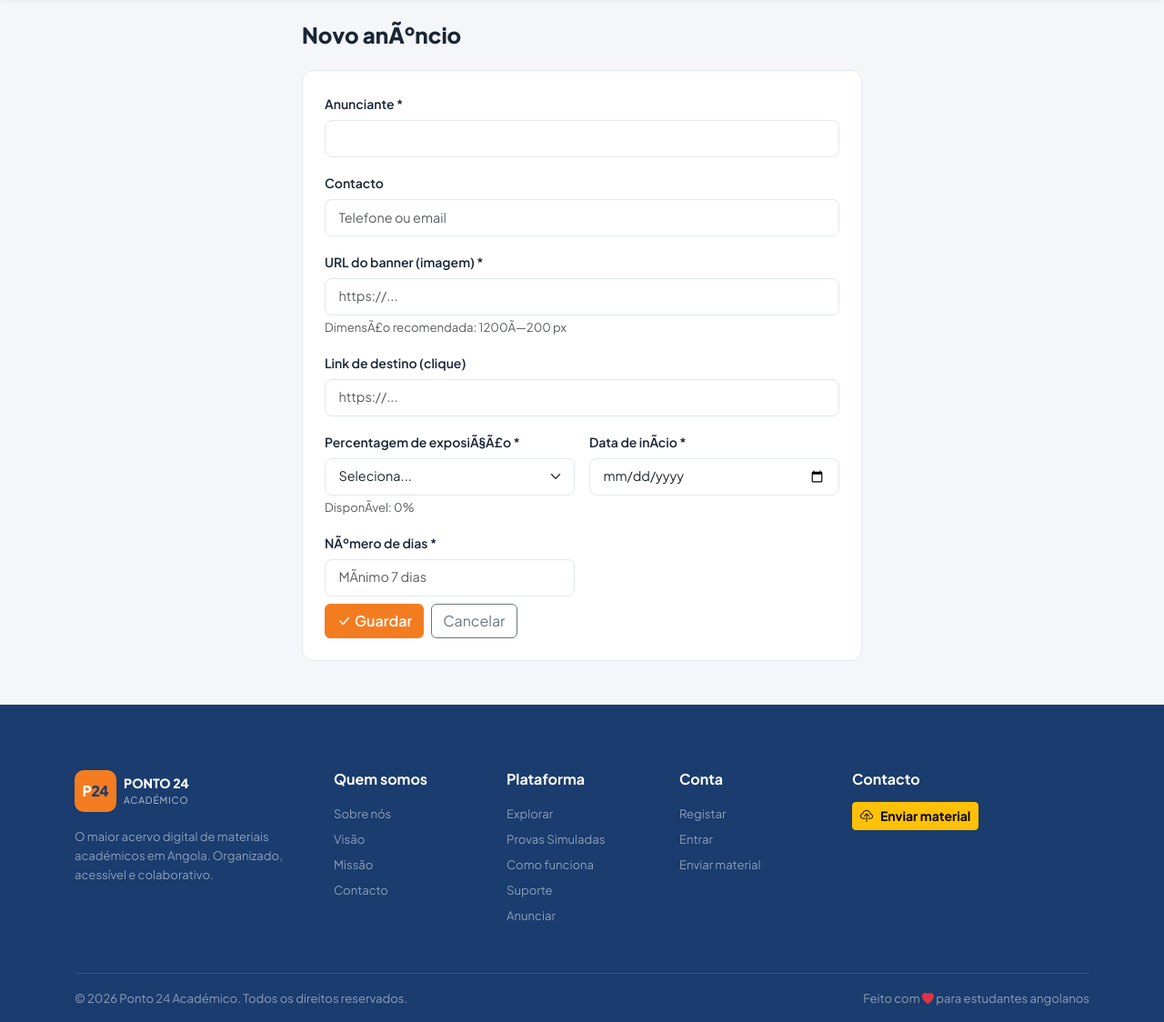
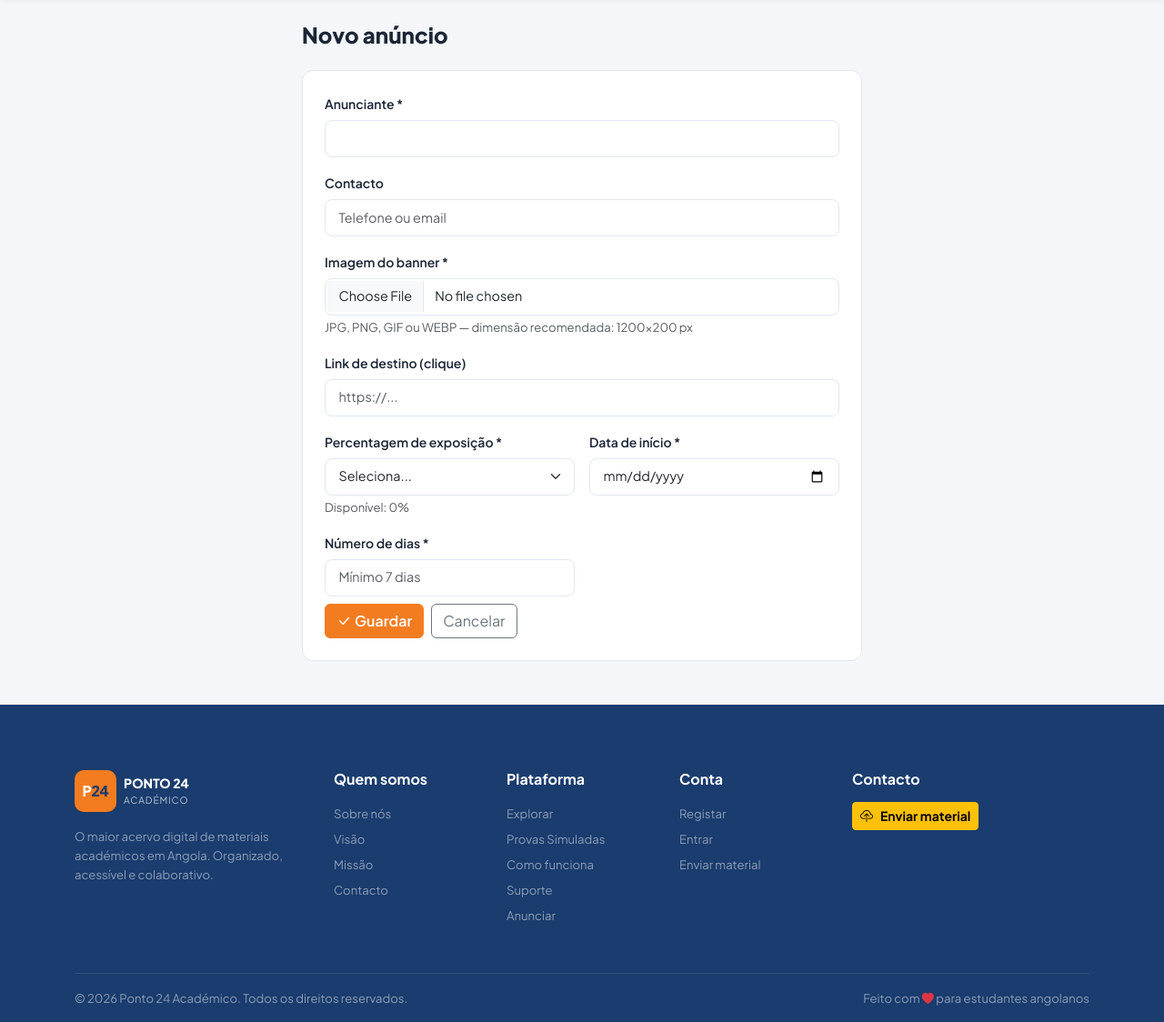
Before and after one commit to Erick0011/Ponto24academico, a Python web app: template app/templates/admin/anuncio_form.html in a window 1280 px wide. Shown: the part 76-1200 px from the top of the page at 91% size. Run offline with Jinja, Linux system fonts and the light colour scheme; the template is opened without the code that fills it, so the values that code supplies are empty; some libraries are stand-ins or nearby versions.

Commit message:
feat: upload de imagem de banner directo para R2 (ou local)
Admin pode fazer upload do ficheiro em vez de colar URL externo.
Imagem guardada em R2 sob anuncios/{uuid}.ext, presigned URL gerado
por pedido. Eliminar anuncio apaga também a imagem do R2.

```diff
--- a/app/models/anuncio.py
+++ b/app/models/anuncio.py
@@ -8,7 +8,8 @@ class Anuncio(db.Model):
     id           = db.Column(db.Integer, primary_key=True)
     anunciante   = db.Column(db.String(120), nullable=False)
     contacto     = db.Column(db.String(120), default="")
-    banner_url   = db.Column(db.String(500), nullable=False)   # URL da imagem
+    banner_url   = db.Column(db.String(500), default="")       # URL externo (fallback)
+    banner_key   = db.Column(db.String(500), default="")       # chave R2 ou path local
     link_destino = db.Column(db.String(500), default="")       # URL de clique
     percentagem  = db.Column(db.Float, nullable=False)         # 10 / 25 / 50
     data_inicio  = db.Column(db.Date, nullable=False)
--- a/app/templates/admin/anuncio_form.html
+++ b/app/templates/admin/anuncio_form.html
@@ -1,13 +1,13 @@
 {% extends "admin/base_admin.html" %}
-{% block title %}{{ 'Editar' if anuncio else 'Novo' }} AnÃºncio â€” Admin{% endblock %}
+{% block title %}{{ 'Editar' if anuncio else 'Novo' }} Anúncio — Admin{% endblock %}
 {% block meta_robots %}noindex, nofollow{% endblock %}
 
 {% block content %}
 <div class="container py-4" style="max-width:640px">
-  <h4 class="fw-800 mb-4">{{ 'Editar anÃºncio' if anuncio else 'Novo anÃºncio' }}</h4>
+  <h4 class="fw-800 mb-4">{{ 'Editar anúncio' if anuncio else 'Novo anúncio' }}</h4>
 
   <div class="p24-card">
-    <form method="post">
+    <form method="post" enctype="multipart/form-data">
       <input type="hidden" name="csrf_token" value="{{ csrf_token() }}">
       <div class="row g-3">
 
@@ -23,12 +23,36 @@
                  value="{{ anuncio.contacto if anuncio else '' }}">
         </div>
 
+        <!-- Banner image -->
         <div class="col-12">
-          <label class="form-label fw-600">URL do banner (imagem) *</label>
-          <input type="url" name="banner_url" class="form-control" placeholder="https://..."
-                 value="{{ anuncio.banner_url if anuncio else '' }}" required>
-          <small class="text-muted">DimensÃ£o recomendada: 1200Ã—200 px</small>
+          <label class="form-label fw-600">Imagem do banner *</label>
+
+          {% if anuncio and (anuncio.banner_key or anuncio.banner_url) %}
+          <div class="mb-2 p-2 border rounded-2 text-center bg-light">
+            <small class="text-muted d-block mb-1">Banner actual</small>
+            <img src="{{ anuncio.banner_url or '' }}" alt="Banner actual"
+                 style="max-height:80px;max-width:100%;object-fit:contain;"
+                 onerror="this.style.display='none'">
+            {% if anuncio.banner_key %}
+            <small class="text-muted d-block mt-1" style="word-break:break-all">{{ anuncio.banner_key }}</small>
+            {% endif %}
+          </div>
+          <label class="form-label small text-muted">Novo ficheiro (substitui o actual)</label>
+          {% endif %}
+
+          <input type="file" name="banner_file" class="form-control"
+                 accept="image/jpeg,image/png,image/gif,image/webp"
+                 {{ 'required' if not anuncio else '' }}>
+          <small class="text-muted">JPG, PNG, GIF ou WEBP — dimensão recomendada: 1200×200 px</small>
         </div>
+
+        {% if anuncio %}
+        <div class="col-12">
+          <label class="form-label fw-600 small text-muted">Ou URL externo (deixa vazio para manter imagem actual)</label>
+          <input type="url" name="banner_url" class="form-control form-control-sm" placeholder="https://..."
+                 value="">
+        </div>
+        {% endif %}
 
         <div class="col-12">
           <label class="form-label fw-600">Link de destino (clique)</label>
@@ -37,29 +61,29 @@
         </div>
 
         <div class="col-md-6">
-          <label class="form-label fw-600">Percentagem de exposiÃ§Ã£o *</label>
+          <label class="form-label fw-600">Percentagem de exposição *</label>
           <select name="percentagem" class="form-select" required>
             <option value="">Seleciona...</option>
             {% for p in [10, 25, 50] %}
             <option value="{{ p }}"
               {% if anuncio and anuncio.percentagem == p %}selected{% endif %}
               {% if p > disponivel and not anuncio %}disabled{% endif %}>
-              {{ p }}%{% if p > disponivel and not anuncio %} (indisponÃ­vel){% endif %}
+              {{ p }}%{% if p > disponivel and not anuncio %} (indisponível){% endif %}
             </option>
             {% endfor %}
           </select>
-          <small class="text-muted">DisponÃ­vel: {{ disponivel | int }}%</small>
+          <small class="text-muted">Disponível: {{ disponivel | int }}%</small>
         </div>
 
         <div class="col-md-6">
-          <label class="form-label fw-600">Data de inÃ­cio *</label>
+          <label class="form-label fw-600">Data de início *</label>
           <input type="date" name="data_inicio" class="form-control"
                  value="{{ anuncio.data_inicio.isoformat() if anuncio else '' }}" required>
         </div>
 
         <div class="col-md-6">
-          <label class="form-label fw-600">NÃºmero de dias *</label>
-          <input type="number" name="dias" class="form-control" min="7" placeholder="MÃ­nimo 7 dias"
+          <label class="form-label fw-600">Número de dias *</label>
+          <input type="number" name="dias" class="form-control" min="7" placeholder="Mínimo 7 dias"
                  value="{{ (anuncio.data_fim - anuncio.data_inicio).days if anuncio else '' }}" required>
         </div>
 
```
Also changed, not shown: app/__init__.py (+9 -2 lines), app/routes/admin.py (+59 -5 lines), migrations/versions/6f163ebeeb7d_add_banner_key_to_anuncios.py (added, +38 -0 lines).
